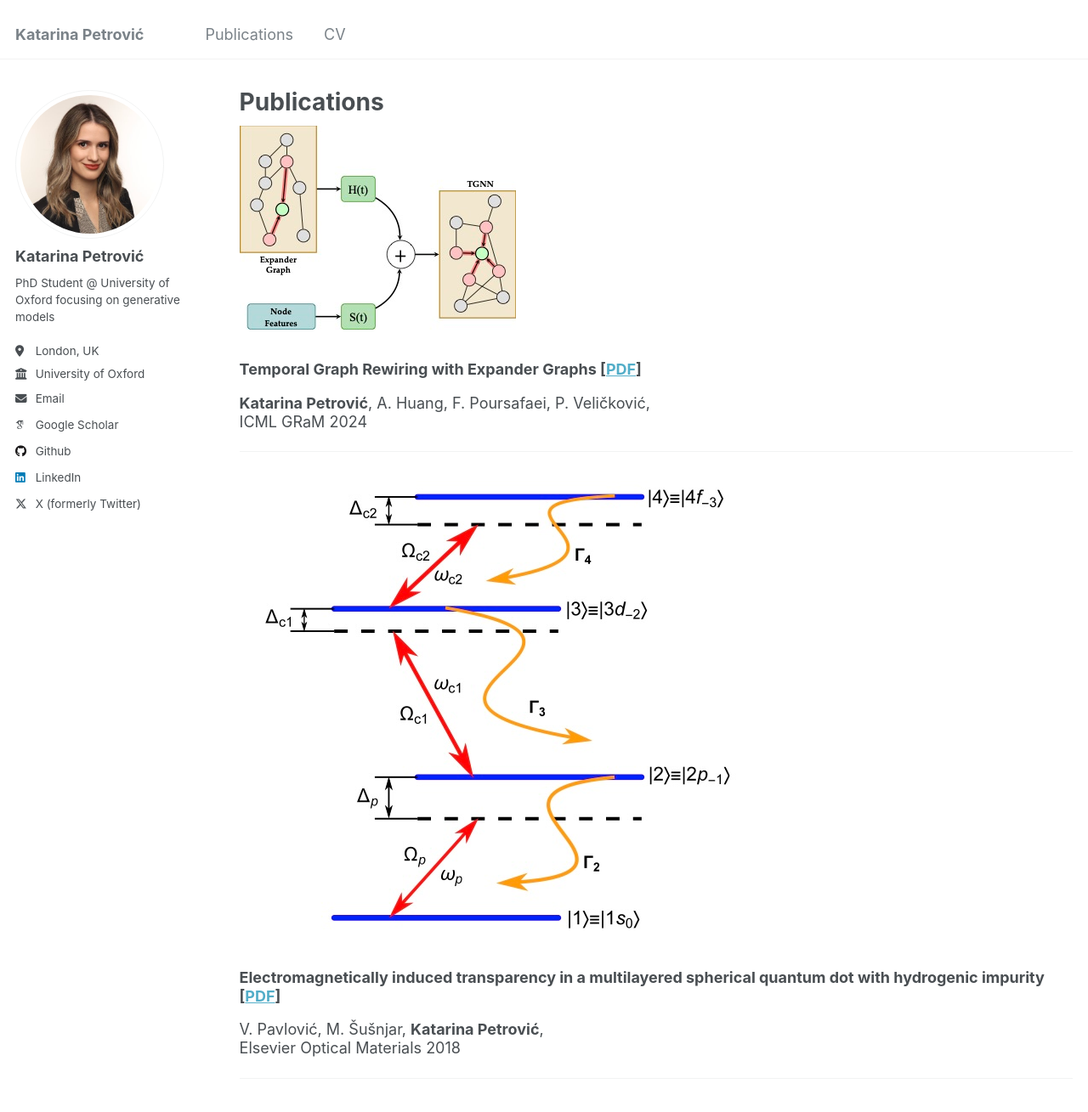
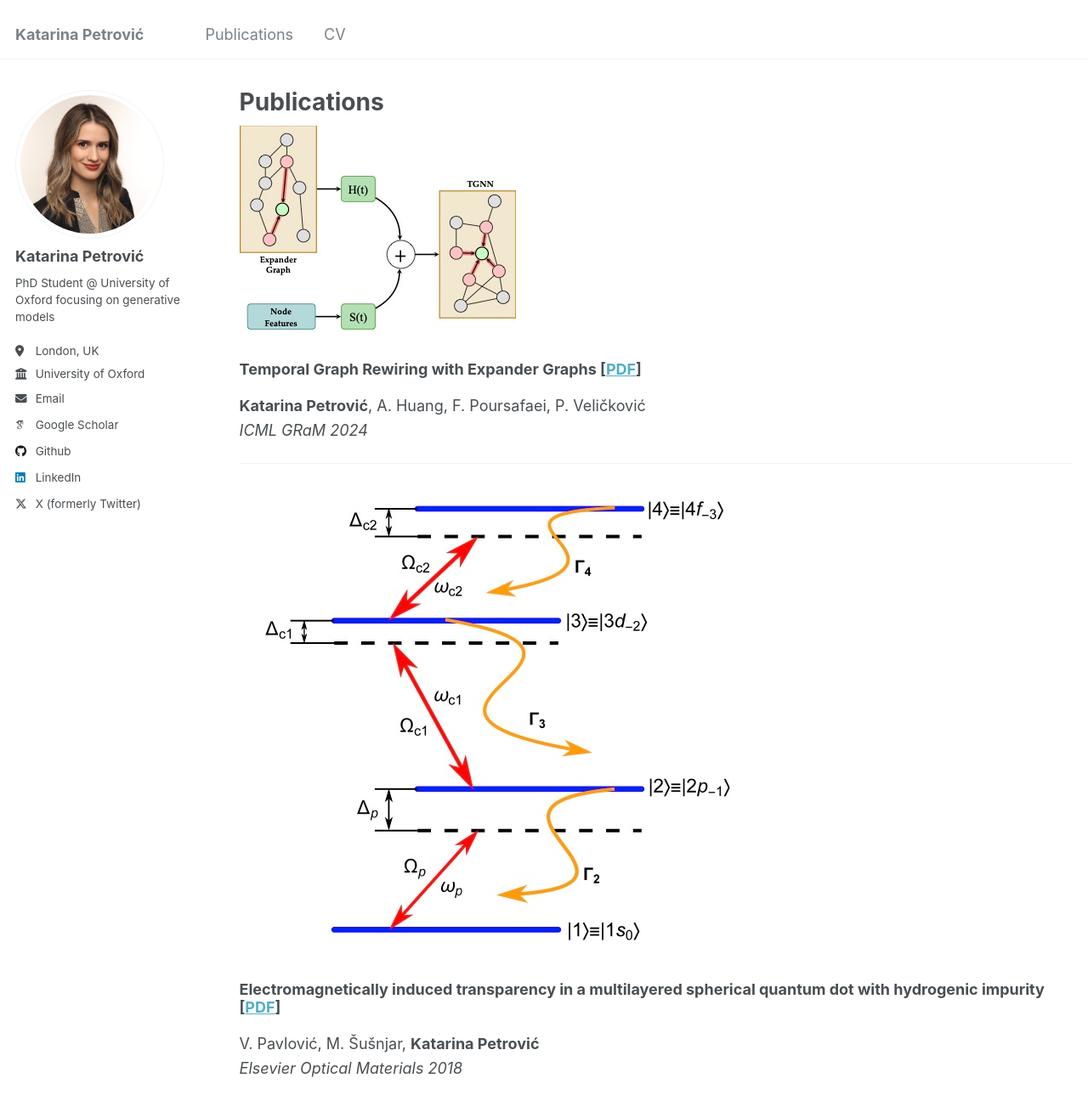
Before and after one commit to kpetrovicc/kpetrovicc.github.io, a Jekyll site: the page built from _pages/publications.html, in a window 1280 px wide and 1400 px high. Shown: the top 1309 px of the window at 85% size. Built offline with Jekyll 4.4.1, drawn with Linux system fonts in a browser that asks for light colours; some web fonts are replaced.

Commit message:
Update publications.html

```diff
--- a/_pages/publications.html
+++ b/_pages/publications.html
@@ -5,40 +5,40 @@ permalink: /publications/
 author_profile: true
 ---
 
-<div class="col-lg-12">
-  <div class="row d-flex flex-wrap align-items-center">
+<div class="container">
+  <!-- First Publication -->
+  <div class="row mb-4 align-items-center">
     <div class="col-md-3">
-        <img src="/images/TGR.jpg" alt="Temporal Graph Rewiring with Expander Graphs" class="img-fluid">
+      <img src="/images/TGR.jpg" alt="Temporal Graph Rewiring with Expander Graphs" class="img-fluid">
     </div>
     <div class="col-md-9">
       <h3>
         <strong>Temporal Graph Rewiring with Expander Graphs</strong>
-        <strong> [</strong><a href="https://arxiv.org/abs/2406.02362" target="_blank">PDF</a><strong>] </strong>
+        <span>[<a href="https://arxiv.org/abs/2406.02362" target="_blank">PDF</a>]</span>
       </h3>
-      <p style="line-height:22px; font-size: 18px;" class="mt-0">
-        <strong>Katarina Petrović</strong>, A. Huang, F. Poursafaei, P. Veličković,
-        <br>ICML GRaM 2024
+      <p style="line-height:1.6; font-size: 18px;">
+        <strong>Katarina Petrović</strong>, A. Huang, F. Poursafaei, P. Veličković<br>
+        <em>ICML GRaM 2024</em>
       </p>
     </div>
-    <hr class="mt-0 mb-0">
   </div>
-</div>
 
-<div class="col-lg-12">
-  <div class="row d-flex flex-wrap align-items-center">
+  <hr>
+
+  <!-- Second Publication -->
+  <div class="row mb-4 align-items-center">
     <div class="col-md-3">
-        <img src="/images/EIT.jpg" alt="Electromagnetically induced transparency in a multilayered spherical quantum dot with hydrogenic impurity" class="img-fluid">
+      <img src="/images/EIT.jpg" alt="Electromagnetically induced transparency in a multilayered spherical quantum dot with hydrogenic impurity" class="img-fluid">
     </div>
     <div class="col-md-9">
       <h3>
         <strong>Electromagnetically induced transparency in a multilayered spherical quantum dot with hydrogenic impurity</strong>
-        <strong> [</strong><a href="https://www.sciencedirect.com/science/article/pii/S0925346718300430" target="_blank">PDF</a><strong>] </strong>
+        <span>[<a href="https://www.sciencedirect.com/science/article/pii/S0925346718300430" target="_blank">PDF</a>]</span>
       </h3>
-      <p style="line-height:22px; font-size: 18px;" class="mt-0">
-        V. Pavlović, M. Šušnjar, <strong>Katarina Petrović</strong>,
-        <br>Elsevier Optical Materials 2018
+      <p style="line-height:1.6; font-size: 18px;">
+        V. Pavlović, M. Šušnjar, <strong>Katarina Petrović</strong><br>
+        <em>Elsevier Optical Materials 2018</em>
       </p>
     </div>
-    <hr class="mt-0 mb-0">
   </div>
 </div>
```
